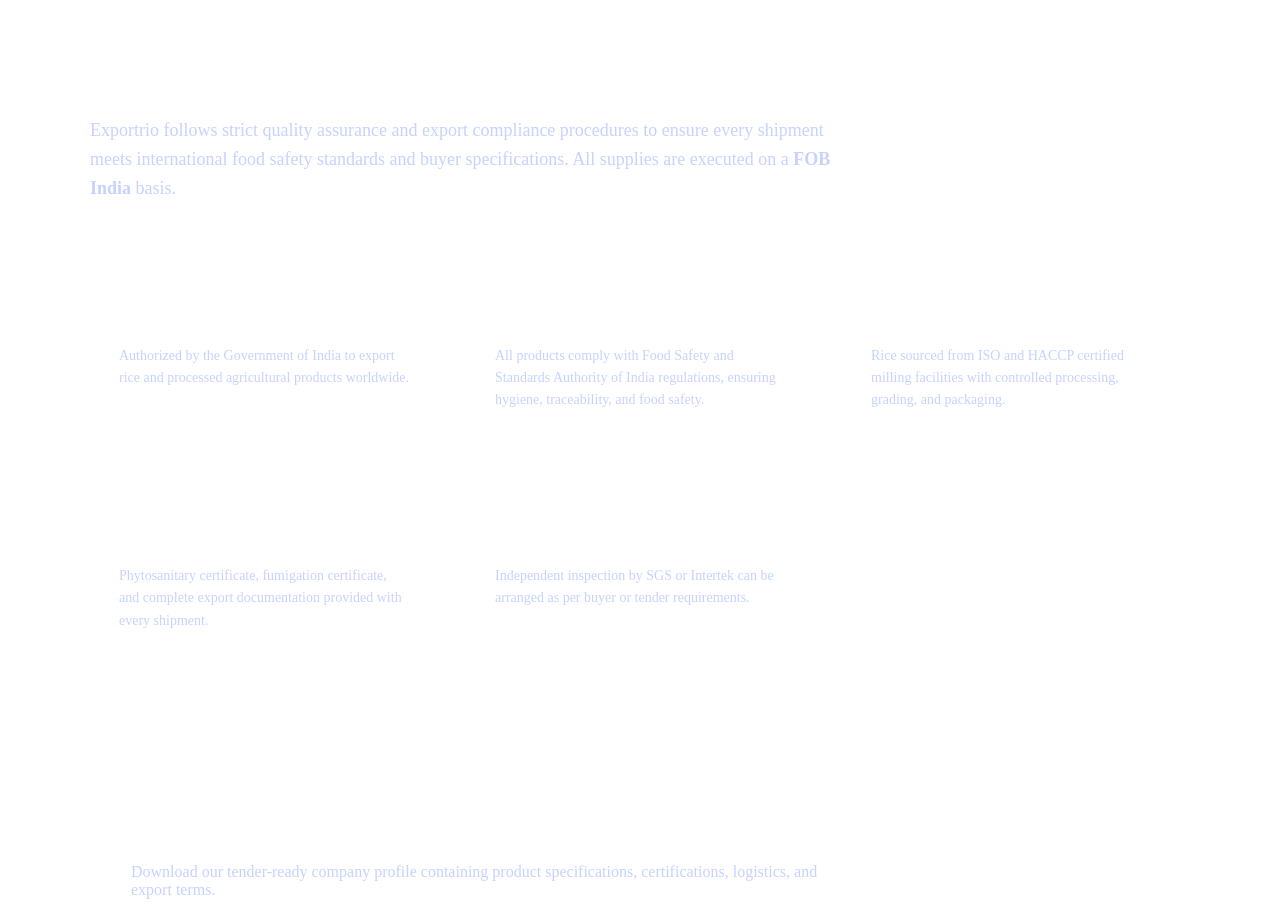
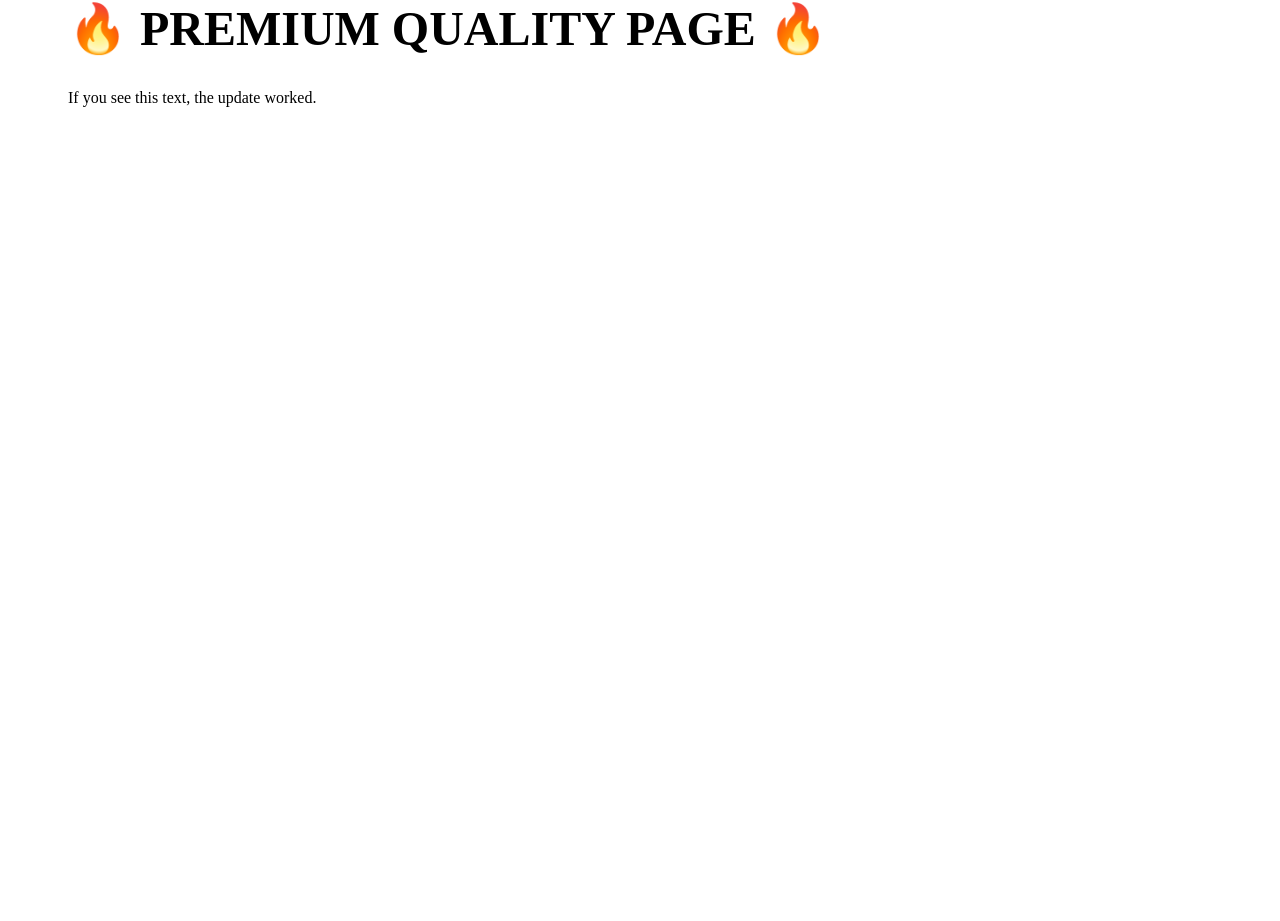
Before and after one commit to shridharsavanoor95-glitch/exportrio-live2, a Next.js app: page /quality in a window 1280 px wide. Shown: the part 99-1020 px from the top of the page. After the commit the page ends 800 px from the top, so only its background shows below. Built offline with nearby package versions, Linux system fonts and the light colour scheme.

Commit message:
Update quality.js

```diff
--- a/pages/quality.js
+++ b/pages/quality.js
@@ -1,145 +1,8 @@
 export default function Quality() {
   return (
-    <main
-      style={{
-        padding: "100px 72px",
-        maxWidth: 1100,
-        margin: "0 auto",
-      }}
-    >
-      {/* HEADER */}
-      <h1
-        style={{
-          fontSize: 48,
-          fontWeight: 700,
-          marginBottom: 20,
-          color: "#fff",
-        }}
-      >
-        Quality, Compliance & Certifications
-      </h1>
-
-      <p
-        style={{
-          fontSize: 18,
-          maxWidth: 760,
-          lineHeight: 1.6,
-          color: "#c7d2fe",
-          marginBottom: 60,
-        }}
-      >
-        Exportrio follows strict quality assurance and export compliance
-        procedures to ensure every shipment meets international food safety
-        standards and buyer specifications. All supplies are executed on a
-        <strong> FOB India</strong> basis.
-      </p>
-
-      {/* CERTIFICATION CARDS */}
-      <section
-        style={{
-          display: "grid",
-          gridTemplateColumns: "repeat(auto-fit, minmax(260px, 1fr))",
-          gap: 28,
-          marginBottom: 80,
-        }}
-      >
-        <CertCard
-          title="APEDA Registered Exporter"
-          text="Authorized by the Government of India to export rice and processed agricultural products worldwide."
-        />
-
-        <CertCard
-          title="FSSAI Compliant"
-          text="All products comply with Food Safety and Standards Authority of India regulations, ensuring hygiene, traceability, and food safety."
-        />
-
-        <CertCard
-          title="ISO & HACCP Certified Mills"
-          text="Rice sourced from ISO and HACCP certified milling facilities with controlled processing, grading, and packaging."
-        />
-
-        <CertCard
-          title="Export Documentation"
-          text="Phytosanitary certificate, fumigation certificate, and complete export documentation provided with every shipment."
-        />
-
-        <CertCard
-          title="Third-Party Inspection"
-          text="Independent inspection by SGS or Intertek can be arranged as per buyer or tender requirements."
-        />
-      </section>
-
-      {/* CTA */}
-      <section
-        style={{
-          padding: 40,
-          borderRadius: 20,
-          background: "rgba(255,255,255,0.04)",
-          border: "1px solid rgba(255,255,255,0.08)",
-          maxWidth: 720,
-        }}
-      >
-        <h3 style={{ fontSize: 24, marginBottom: 12, color: "#fff" }}>
-          Download Company Profile
-        </h3>
-
-        <p style={{ color: "#c7d2fe", marginBottom: 24 }}>
-          Download our tender-ready company profile containing product
-          specifications, certifications, logistics, and export terms.
-        </p>
-
-        <a
-          href="/Exportrio_Tender_Profile.pdf"
-          target="_blank"
-          rel="noopener noreferrer"
-          style={{
-            display: "inline-block",
-            padding: "16px 32px",
-            borderRadius: 999,
-            background:
-              "linear-gradient(135deg, #6366f1 0%, #4f46e5 100%)",
-            color: "#fff",
-            textDecoration: "none",
-            fontWeight: 600,
-            fontSize: 15,
-          }}
-        >
-          Download PDF
-        </a>
-      </section>
-
-      {/* FOOTER NOTE */}
-      <p
-        style={{
-          marginTop: 60,
-          fontSize: 14,
-          color: "#94a3b8",
-        }}
-      >
-        FOB Ports: Nhava Sheva · Mundra · Kandla<br />
-        Minimum Order Quantity: 25 MT / 20ft container
-      </p>
+    <main style={{ padding: 60 }}>
+      <h1 style={{ fontSize: 48 }}>🔥 PREMIUM QUALITY PAGE 🔥</h1>
+      <p>If you see this text, the update worked.</p>
     </main>
   );
 }
-
-/* Helper component */
-function CertCard({ title, text }) {
-  return (
-    <div
-      style={{
-        padding: 28,
-        borderRadius: 18,
-        background: "rgba(255,255,255,0.04)",
-        border: "1px solid rgba(255,255,255,0.08)",
-      }}
-    >
-      <h3 style={{ fontSize: 18, marginBottom: 10, color: "#fff" }}>
-        {title}
-      </h3>
-      <p style={{ fontSize: 14, lineHeight: 1.6, color: "#c7d2fe" }}>
-        {text}
-      </p>
-    </div>
-  );
-}
```
